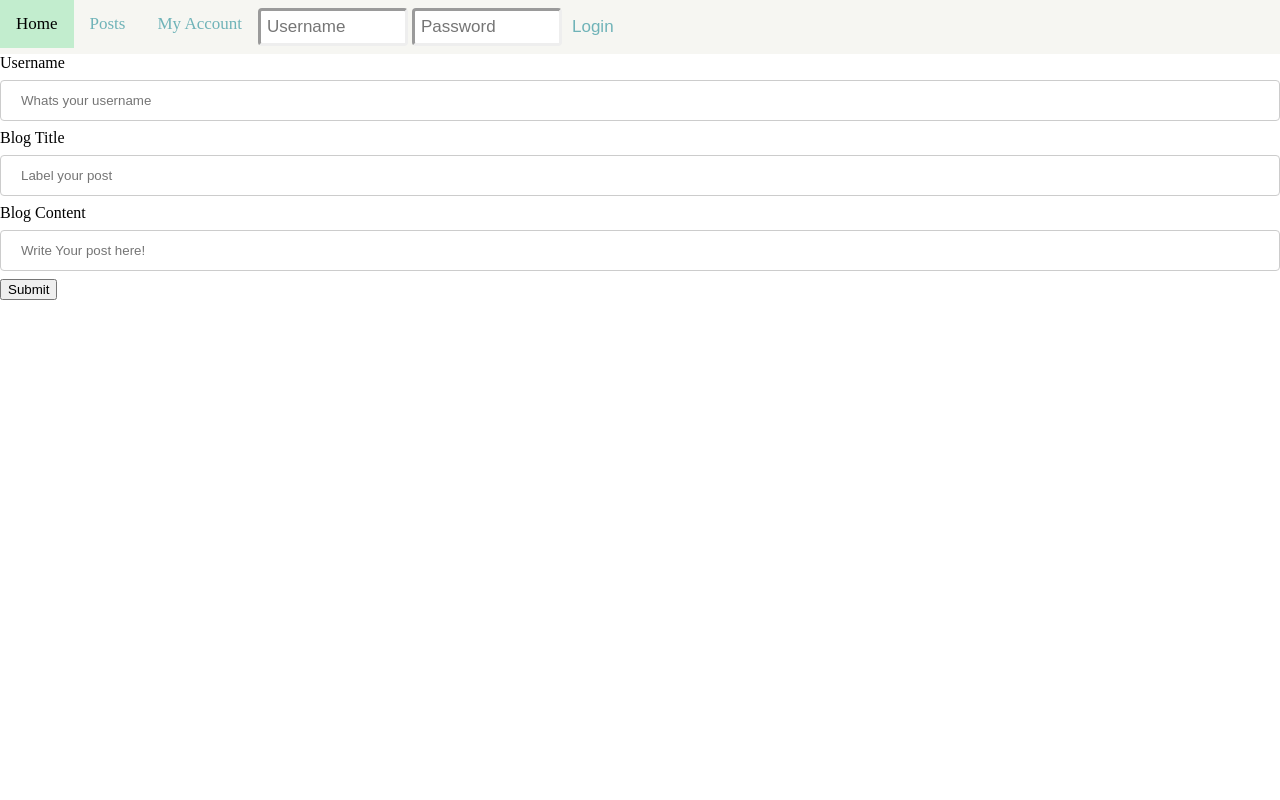
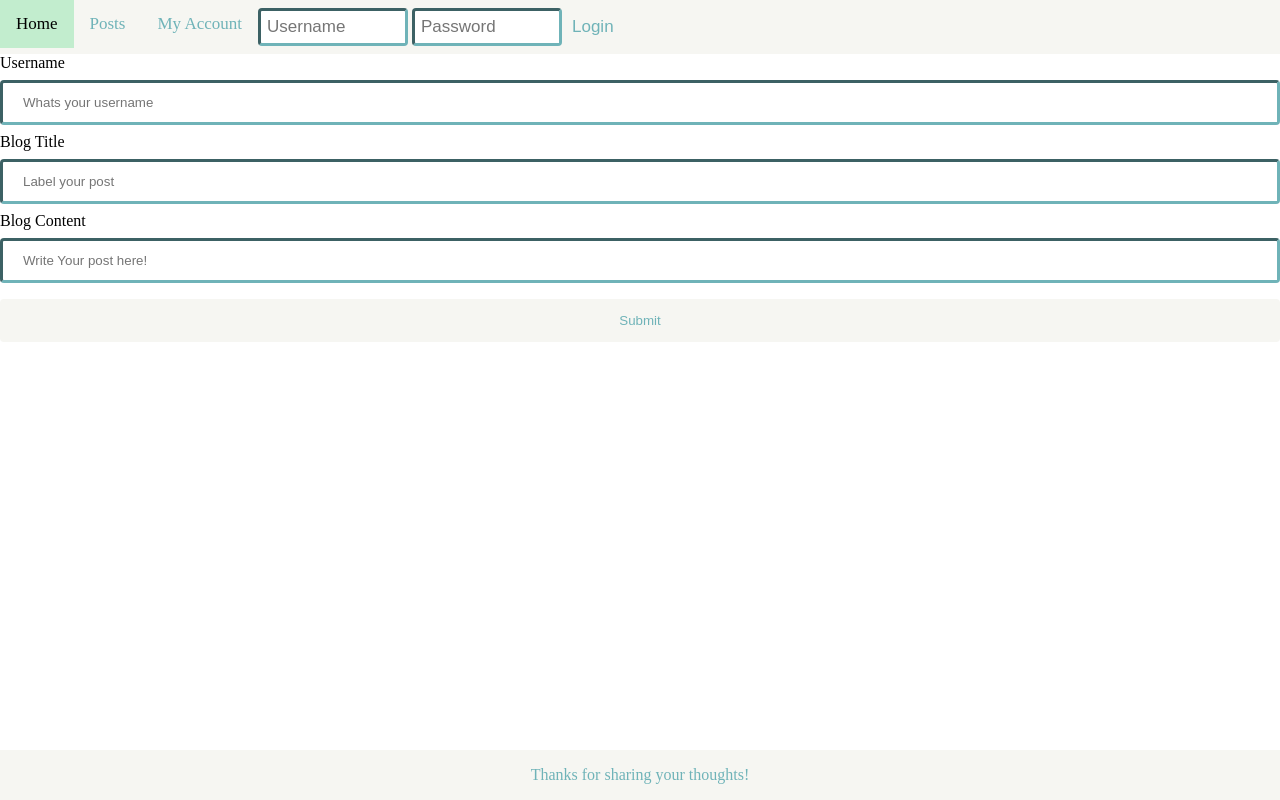
Before and after one commit to LLCHernandez/blog-page, a plain HTML site: page index.html in a window 1280 px wide. Drawn offline with Linux system fonts and the light colour scheme.

Commit message:
I cant get it to work need to ask teachers

```diff
--- a/assets/css/stylesheet.css
+++ b/assets/css/stylesheet.css
@@ -1,5 +1,15 @@
 body {
     margin: 0;
+  }
+
+  .footer {
+    position: fixed;
+    left: 0;
+    bottom: 0;
+    width: 100%;
+    background-color: #F6F6F2;
+    color: #6FB3B8;
+    text-align: center;
   }
 
 .top {
@@ -31,6 +41,7 @@ body {
   margin-top: 8px;
   font-size: 17px;
   border: inset;
+  border-color: #6FB3B8;
   width: 150px; /* adjust as needed (as long as it doesn't break the topnav) */
 }
 
@@ -55,15 +66,20 @@ input[type=text], select {
   width: 100%;
   padding: 12px 20px;
   margin: 8px 0;
-  border: 1px solid #ccc;
   border-radius: 4px;
   box-sizing: border-box;
+  border: inset;
+  border-color: #6FB3B8;
 }
 
-input[type=submit] {
+#contents {
+
+}
+
+#btn {
   width: 100%;
-  background-color: #BADFE7;
-  color: white;
+  background-color: #F6F6F2;
+  color: #6FB3B8;
   padding: 14px 20px;
   margin: 8px 0;
   border: none;
@@ -71,8 +87,9 @@ input[type=submit] {
   cursor: pointer;
 }
 
-input[type=submit]:hover {
+#btn:hover {
   background-color: #C2EDCE;
+  color: black;
 }
 
 div.container {
--- a/assets/js/javascript.js
+++ b/assets/js/javascript.js
@@ -4,28 +4,19 @@ const titleEl = document.querySelector('#title');
 const contentEl = document.querySelector('#content');
 const usserEl = document.querySelector('#usser');
 const ttitleEl = document.querySelector('#ttitle');
-const ccontentEl = document.querySelector('#ccontent');
+const ccontentEl = document.querySelector('#ccontents');
 
 function displayMessage(type, message) {
   msgDiv.textcontent = message;
   msgDiv.setAttribute('class', type);
 }
 
-
-postBlog();
 const postBlog = function () {
   const usser = localStorage.getItem('username');
   const ttitle = localStorage.getItem('title');
-  const ccontentInfo = localStorage.getItem('content');
+  const ccontentInfo = localStorage.getItem('contents');
 
-  if (!usser || !ttitle || ccontentInfo) {
-    return;
-  }
-
-  usserEl.textContent = usser;
-  ttitleEl.textContent = ttitle;
-  ccontentEl.textContent = ccontentInfo;
-
+  usser.createElement()
 };
 
 btnEl.addEventListener('sumbit', function (event) {
@@ -46,6 +37,6 @@ btnEl.addEventListener('sumbit', function (event) {
 
     localStorage.setItem('username', user);
     localStorage.setItem('title', title);
-    localStorage.setItem('content', contentInfo);
+    localStorage.setItem('contents', contentInfo);
 }
 });
--- a/index.html
+++ b/index.html
@@ -16,8 +16,8 @@
     <a href="accountpage">My Account</a>
     <div class="login-container">
       <form action="#">
-        <input type="text" placeholder="Username" name="username">
-        <input type="text" placeholder="Password" name="psw">
+        <input  id="userlogin" type="text" placeholder="Username" name="username">
+        <input id="passlogin" type="text" placeholder="Password" name="psw">
         <button id="subbut" type="submit">Login</button>
       </form>
     </div>
@@ -35,10 +35,15 @@
       </div>
       <div>
         <label for="content">Blog Content</label>
-        <input type="text" id="content" name="content" placeholder="Write Your post here!">
+        <input type="text" id="content" name="contents" placeholder="Write Your post here!">
       </div>
       <button id="btn" type="submit">Submit</button>
     </form>
+  </section>
+  <section>
+    <footer class="footer">
+      <p>Thanks for sharing your thoughts!</p>
+    </footer>
   </section>
   <!--Footer "Thanks for sharing!"-->
   <script src="./assets/js/javascript.js"></script>
```
